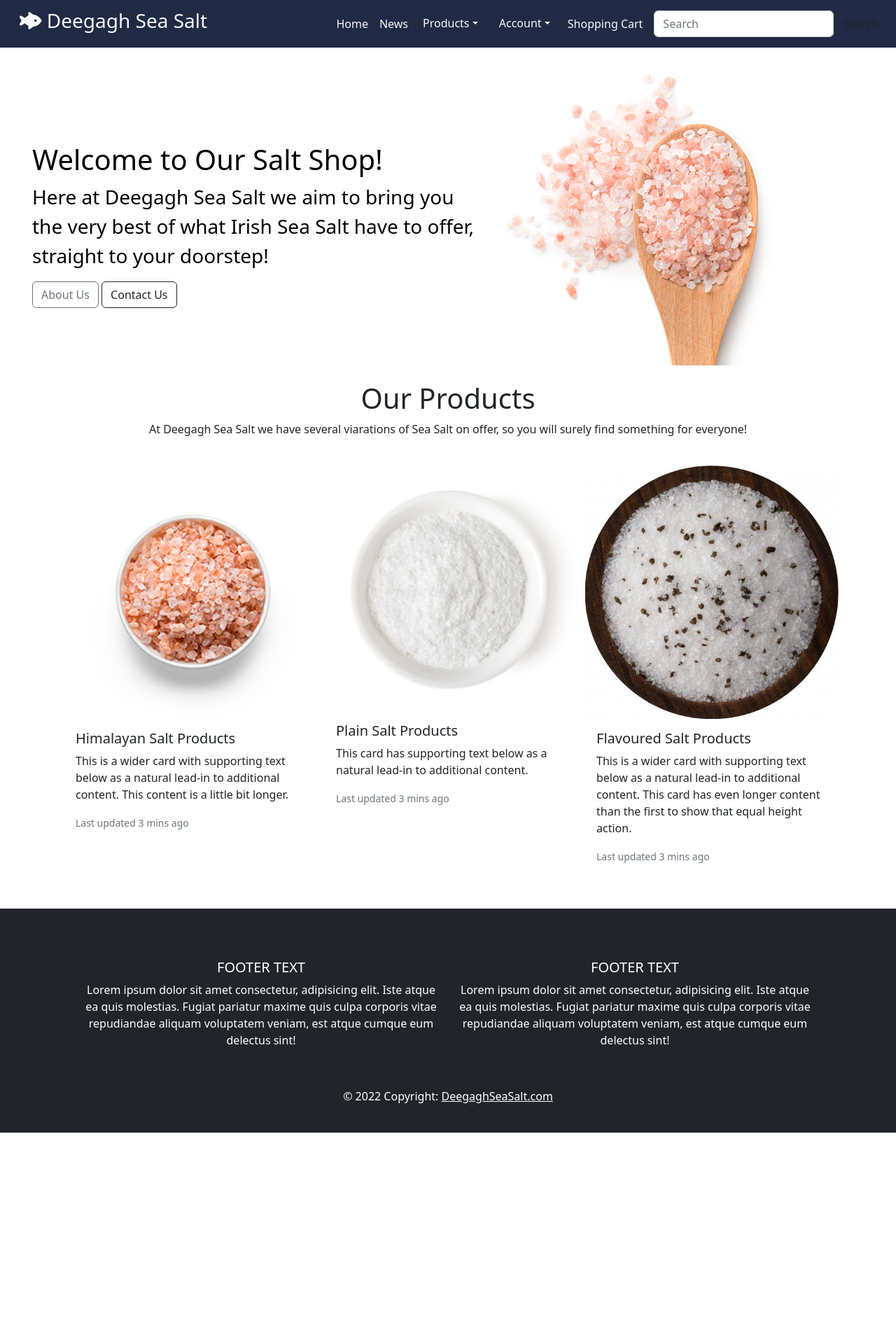
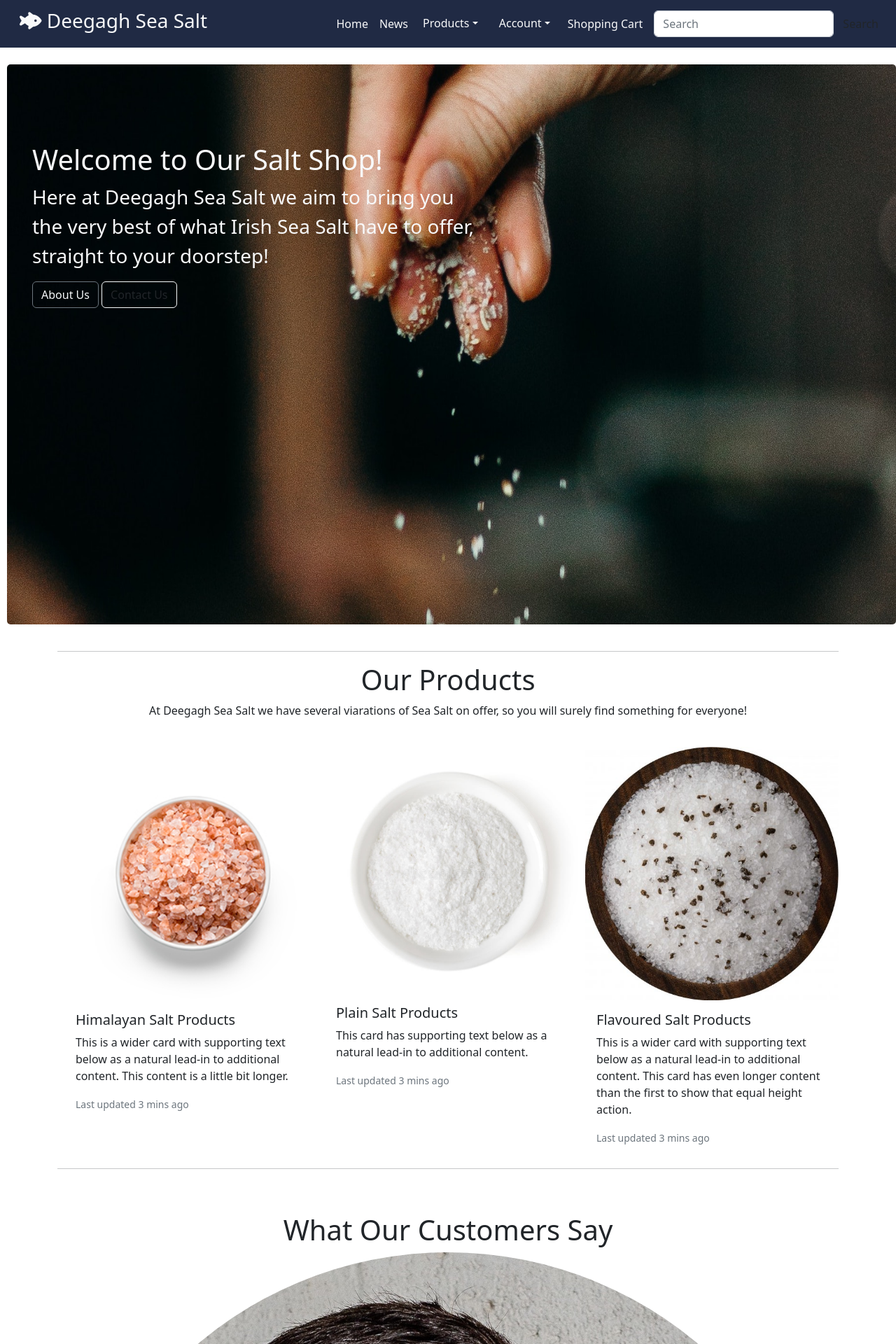
Before and after one commit to MeganNyhan/CI_PP5_SALT, a Django app: page / in a window 1280 px wide. Shown: the top 1920 px of the page at 70% size. Before the commit the page ends 1618 px from the top, so only its background shows below. Run offline with Django 3.2, Linux system fonts and the light colour scheme; parts of the project's set-up code (start-up, migrations or seed data) failed here and were passed over; some libraries are stand-ins or nearby versions.

Commit message:
add chanegs to testimonial section of site and news section to home page

```diff
--- a/home/templates/home/index.html
+++ b/home/templates/home/index.html
@@ -7,33 +7,33 @@
 <!-- Header Image -->
 <div>
 <div class="card text-black" style="border:none;">
-  <img src="{% static '/img/salt.jpeg' %}" class="card-img " alt="..." style="width:50%; height:auto; margin-left:40%;">
+  <img src="{% static '/img/salt.jpg' %}" class="card-img " alt="..." style="width:100%; height:800px;">
   <div class="card-img-overlay">
     <br/>
     <br/>
     <br/>
     <br/>
   <div class="text">
-    <h1 class="fs-1">
+    <h1 class="fs-1 text-light">
       Welcome to Our Salt Shop!
     </h1>
-    <p class="fs-3 fw-light">
+    <p class="fs-3 fw-light text-light">
       Here at Deegagh Sea Salt we aim to bring you <br> the very best of what Irish Sea Salt have to offer,
       <br> straight to your doorstep!
     </p>
-    <button type="button" class="btn btn-outline-secondary">About Us</button>
-    <button type="button" class="btn btn-outline-dark">Contact Us</button>
+    <button type="button" class="btn btn-outline-secondary text-light">About Us</button>
+    <button type="button" class="btn btn-outline-light text-dark">Contact Us</button>
   </div>
 </div>
 </div>
 </div>
-
 <div class="container">
   <div class="row">
 <!-- End of Header Image -->
 <!-- Products Section -->
   <div class="products">
-    <h1 class="text-center fw-normal"> Our Products</h1>
+    <hr>
+    <h1 class="text-center fw-light"> Our Products</h1>
     <p class="text-center fw-light"> At Deegagh Sea Salt we have several viarations of Sea Salt on offer, so you will surely find something for everyone!</p>
     <br/>
 <!-- Product Card -->
@@ -63,13 +63,99 @@
     </div>
   </div>
 </div>
+<hr>
 <br/>
 </div>
-</body>
-
 <!-- Testimonials -->
-
+<br>
+<h1 class="text-center fw-light"> What Our Customers Say</h1>
+<div id="carouselExampleDark" class="carousel carousel-dark slide" data-bs-ride="carousel">
+  <div class="carousel-indicators">
+    <button type="button" data-bs-target="#carouselExampleDark" data-bs-slide-to="0" class="active" aria-current="true" aria-label="Slide 1"></button>
+    <button type="button" data-bs-target="#carouselExampleDark" data-bs-slide-to="1" aria-label="Slide 2"></button>
+    <button type="button" data-bs-target="#carouselExampleDark" data-bs-slide-to="2" aria-label="Slide 3"></button>
+  </div>
+  <div class="carousel-inner">
+    <div class="carousel-item active" data-bs-interval="10000">
+      <img src="{% static '/img/man1.jpg' %}" class="d-block w-100 man" id="man" alt="Man Testimonial">
+      <div class="carousel-caption d-none d-md-block">
+        <h5>Name Surname</h5>
+        <p>Some representative placeholder content for the first slide.</p>
+      </div>
+    </div>
+    <div class="carousel-item" data-bs-interval="2000">
+      <img src="..." class="d-block w-100" alt="...">
+      <div class="carousel-caption d-none d-md-block">
+        <h5>Second slide label</h5>
+        <p>Some representative placeholder content for the second slide.</p>
+      </div>
+    </div>
+    <div class="carousel-item">
+      <img src="..." class="d-block w-100" alt="...">
+      <div class="carousel-caption d-none d-md-block">
+        <h5>Third slide label</h5>
+        <p>Some representative placeholder content for the third slide.</p>
+      </div>
+    </div>
+  </div>
+  <button class="carousel-control-prev" type="button" data-bs-target="#carouselExampleDark" data-bs-slide="prev">
+    <span class="carousel-control-prev-icon" aria-hidden="true"></span>
+    <span class="visually-hidden">Previous</span>
+  </button>
+  <button class="carousel-control-next" type="button" data-bs-target="#carouselExampleDark" data-bs-slide="next">
+    <span class="carousel-control-next-icon" aria-hidden="true"></span>
+    <span class="visually-hidden">Next</span>
+  </button>
+</div>
+<br>
 <!-- End of Testimonials -->
+<!-- Blog -->
+<br>
+<br>
+<hr>
+<h1 class="text-center fw-light"> Keep Up To Date: </h1>
+<div class="row row-cols-1 row-cols-md-2 g-4">
+  <div class="col">
+    <div class="card">
+      <img src="..." class="card-img-top" alt="...">
+      <div class="card-body">
+        <h5 class="card-title">Card title</h5>
+        <p class="card-text">This is a longer card with supporting text below as a natural lead-in to additional content. This content is a little bit longer.</p>
+      </div>
+    </div>
+  </div>
+  <div class="col">
+    <div class="card">
+      <img src="..." class="card-img-top" alt="...">
+      <div class="card-body">
+        <h5 class="card-title">Card title</h5>
+        <p class="card-text">This is a longer card with supporting text below as a natural lead-in to additional content. This content is a little bit longer.</p>
+      </div>
+    </div>
+  </div>
+  <div class="col">
+    <div class="card">
+      <img src="..." class="card-img-top" alt="...">
+      <div class="card-body">
+        <h5 class="card-title">Card title</h5>
+        <p class="card-text">This is a longer card with supporting text below as a natural lead-in to additional content.</p>
+      </div>
+    </div>
+  </div>
+  <div class="col">
+    <div class="card">
+      <img src="..." class="card-img-top" alt="...">
+      <div class="card-body">
+        <h5 class="card-title">Card title</h5>
+        <p class="card-text">This is a longer card with supporting text below as a natural lead-in to additional content. This content is a little bit longer.</p>
+      </div>
+    </div>
+  </div>
+</div>
+<!-- End of Blog Section -->
 </div>
 </div>
+<br>
+<br>
+</body>
 {% endblock %}
--- a/static/style.css
+++ b/static/style.css
@@ -29,3 +29,8 @@ body{
     margin-bottom: 10px;
     border-bottom: 1px solid #ececec;
 }
+
+/* Testimonial */
+.man{
+    border-radius: 50%;
+}
```
Also changed, not shown: static/img/man1.jpg (added), static/img/salt.jpeg (deleted), static/img/salt.jpg (added).
